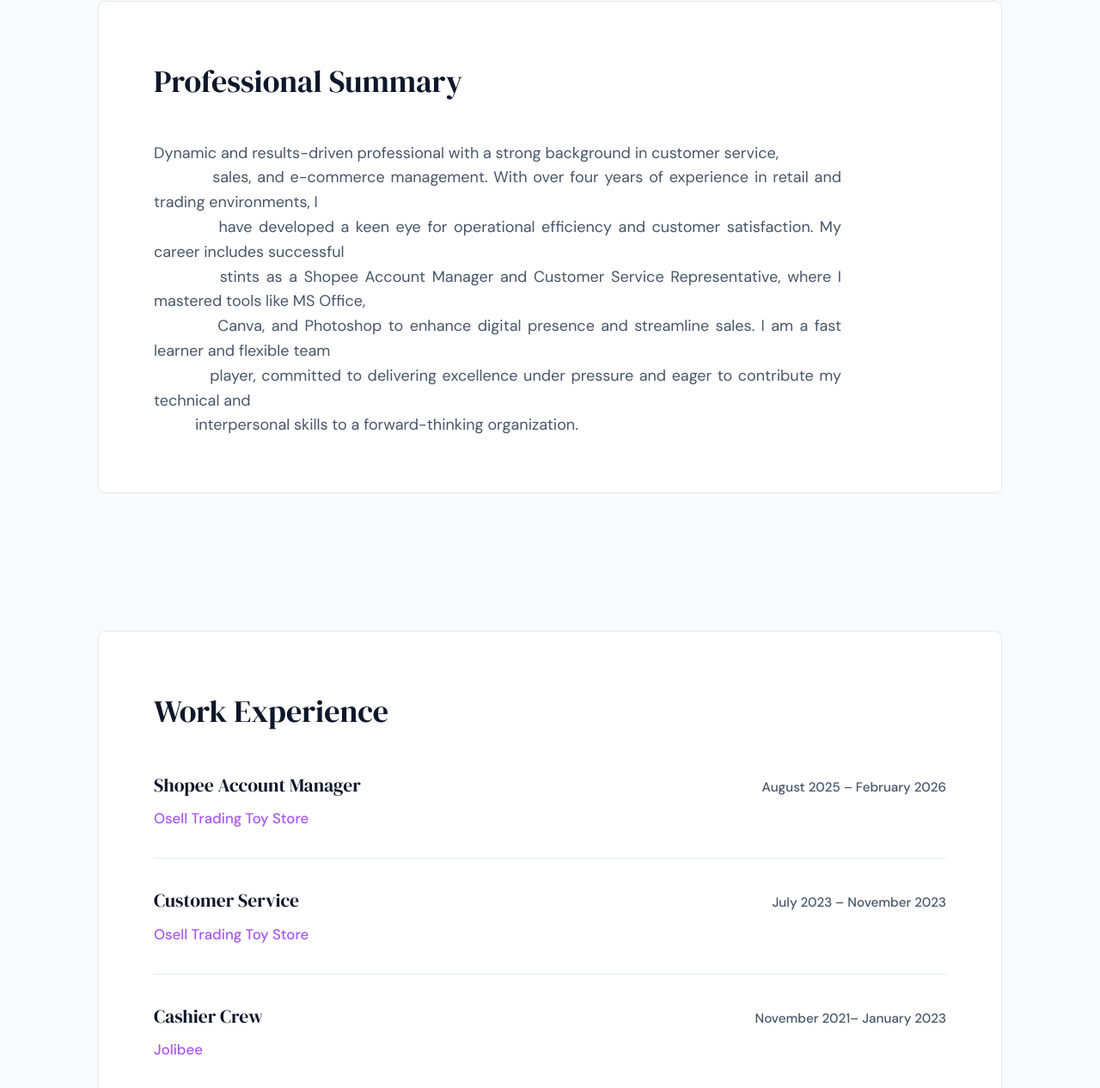
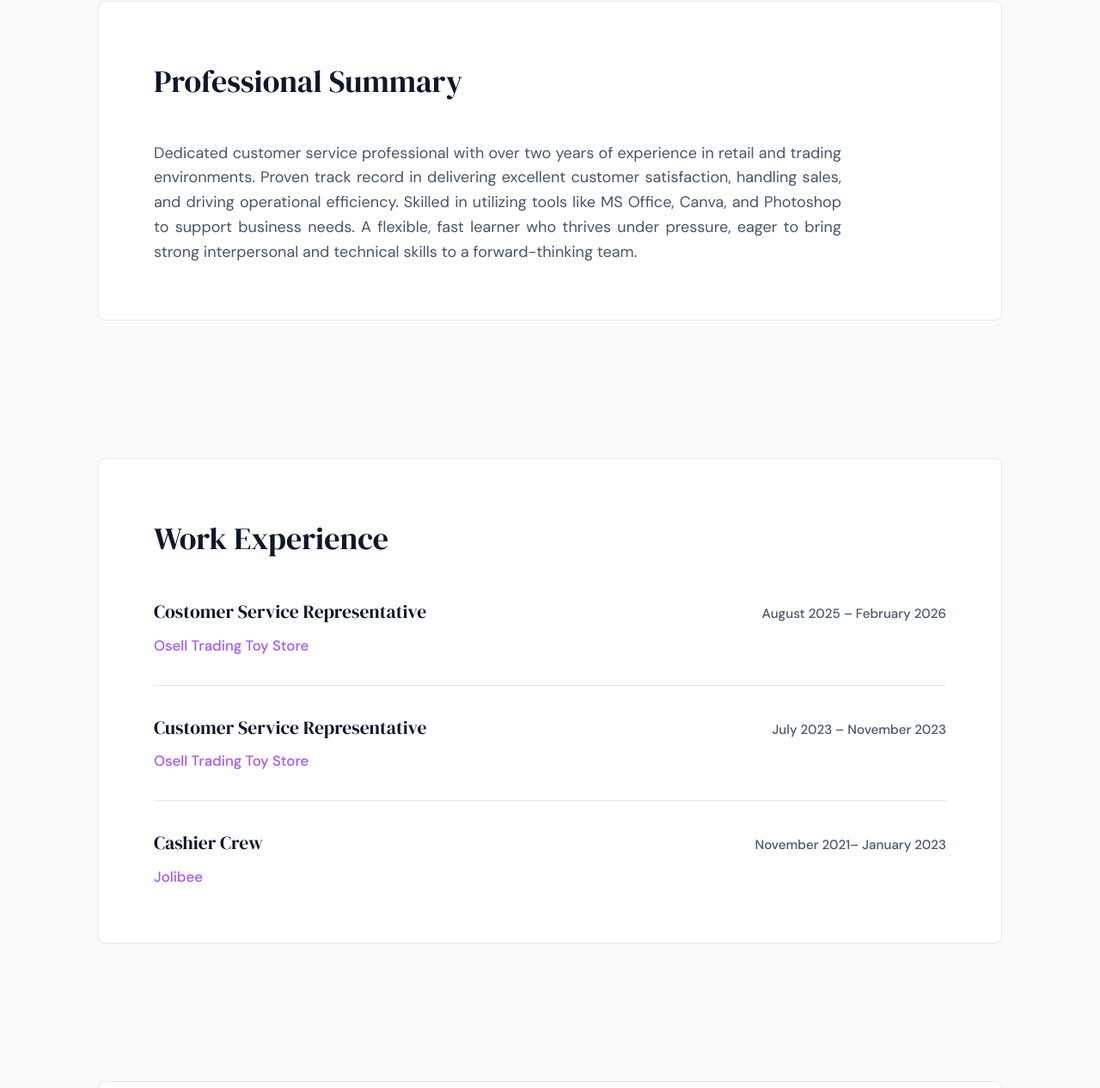
Before and after one commit to StatusPH/joan-tolero, a plain HTML site: page index.html in a window 1280 px wide. Shown: the part 808-2074 px from the top of the page at 86% size. Drawn offline with Linux system fonts and the light colour scheme.

Commit message:
Add files via upload

```diff
--- a/index.html
+++ b/index.html
@@ -525,13 +525,7 @@
     <div class="container">
       <div class="section-inner">
         <h2 class="section-header">Professional Summary</h2>
-        <div class="about-text">Dynamic and results-driven professional with a strong background in customer service,
-          sales, and e-commerce management. With over four years of experience in retail and trading environments, I
-          have developed a keen eye for operational efficiency and customer satisfaction. My career includes successful
-          stints as a Shopee Account Manager and Customer Service Representative, where I mastered tools like MS Office,
-          Canva, and Photoshop to enhance digital presence and streamline sales. I am a fast learner and flexible team
-          player, committed to delivering excellence under pressure and eager to contribute my technical and
-          interpersonal skills to a forward-thinking organization.</div>
+        <div class="about-text">Dedicated customer service professional with over two years of experience in retail and trading environments. Proven track record in delivering excellent customer satisfaction, handling sales, and driving operational efficiency. Skilled in utilizing tools like MS Office, Canva, and Photoshop to support business needs. A flexible, fast learner who thrives under pressure, eager to bring strong interpersonal and technical skills to a forward-thinking team.</div>
       </div>
     </div>
   </section>
@@ -543,14 +537,14 @@
         <div class="timeline">
           <div class="timeline-item">
             <div class="timeline-header">
-              <h3 class="timeline-title">Shopee Account Manager</h3>
+              <h3 class="timeline-title">Costomer Service Representative</h3>
               <div class="timeline-meta">August 2025 – February 2026</div>
             </div>
             <div class="timeline-subtitle">Osell Trading Toy Store</div>
           </div>
           <div class="timeline-item">
             <div class="timeline-header">
-              <h3 class="timeline-title">Customer Service</h3>
+              <h3 class="timeline-title">Customer Service Representative</h3>
               <div class="timeline-meta">July 2023 – November 2023</div>
             </div>
             <div class="timeline-subtitle">Osell Trading Toy Store</div>
```
Also changed, not shown: cv.html (+2 -4 lines).
